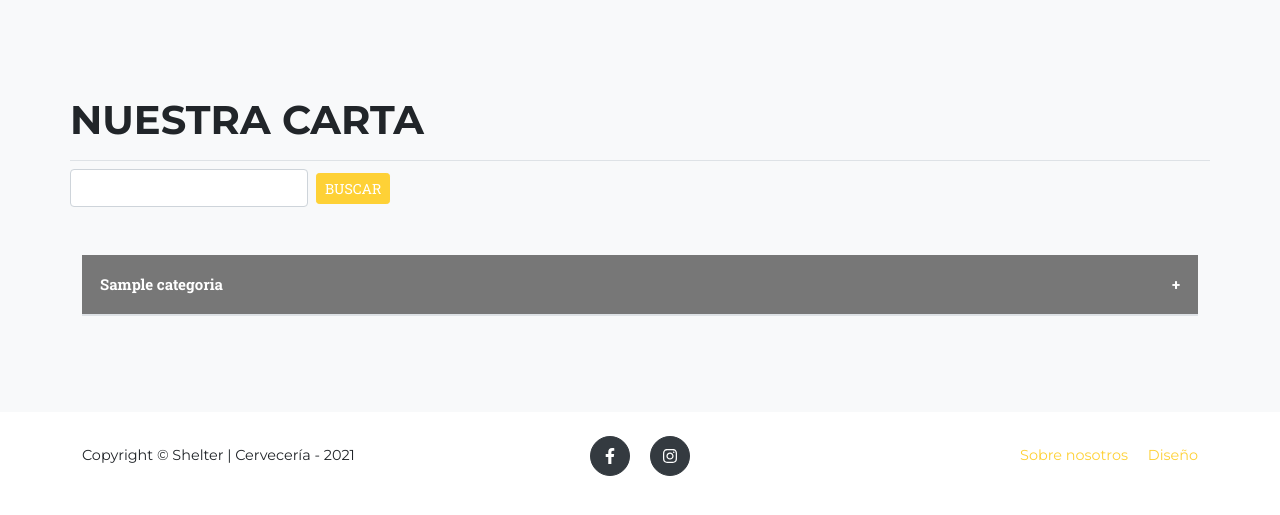
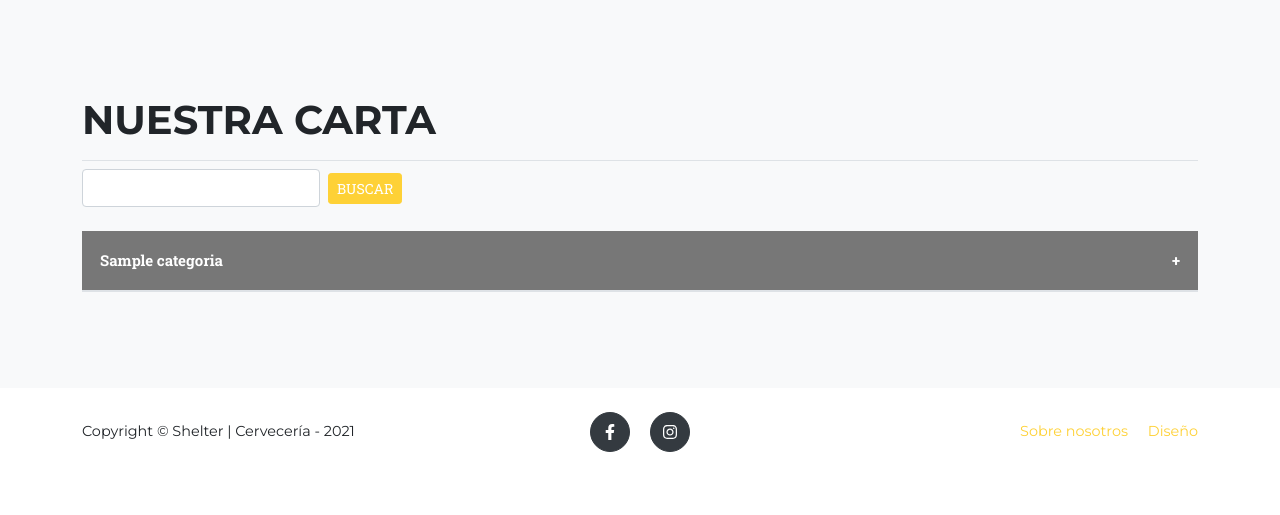
Before and after one commit to guidomitolo/gourmet, a Django app: page /menu/ in a window 1280 px wide. Shown: the part 73-588 px from the top of the page. Run offline with Django 3.2, Linux system fonts and the light colour scheme; tables that the repository leaves empty hold one stand-in row (values such as "Sample post"); grey boxes marked "Sample" are stand-in pictures; some libraries are stand-ins or nearby versions; some web fonts are replaced.

Commit message:
template_fix

```diff
--- a/templates/main/home.html
+++ b/templates/main/home.html
@@ -46,7 +46,7 @@
     <div class="container">
         <div class="text-center">
             <h2 class="section-heading text-uppercase">Contactanos</h2>
-            <h3 class="section-subheading text-muted">Dejanos tus cometarios. Te responderemos a la brevedad.</h3>
+            <h3 class="section-subheading text-muted">Dejanos tus comentarios. Te responderemos a la brevedad.</h3>
             {% if messages %}
             {% for message in messages %}
             <div class="alert alert-warning" role="alert">{{ message }}</div>
--- a/templates/menu/menu.html
+++ b/templates/menu/menu.html
@@ -3,8 +3,7 @@
 {% block content %}
 <section class="page-section bg-light">
     <div class="container">
-        <div class="mb-5">
-            <div class="row border-bottom">
+        <div class="border-bottom">
             {% if user.is_superuser or user.is_employee %}
             <a class="text-right" href="{% url 'api_prod' %}">
                 <h2 class="section-heading text-uppercase text-left">Nuestra carta</h2>
@@ -13,7 +12,8 @@
                 <h2 class="section-heading text-uppercase text-left">Nuestra carta</h2>
             {% endif %}
         </div>
-            <div class="row">
+        <div class="row mb-4">
+            <div class="col-12 text-left">
                 <form method="post" class="form-inline mt-2" style="float: left;">
                     {% csrf_token %}
                     <input class="form-control mr-sm-2" type="text" id="productos" name="productos" aria-label="Search">
@@ -28,7 +28,7 @@
             <div class="row border p-2 my-3 rounded" style="box-shadow: 1px 1px 1px #aaaaaa;">
                 <div class="col-7">
                     <div class="mb-4">
-                    <h5 class="mb-3"><b>{{ item.nombre }}</b></h5>
+                        <h6 class="mb-3"><b>{{ item.nombre }}</b></h6>
                         {{ item.detalle }}
                     </div>
                     {% if user.is_superuser or user.is_employee%}
@@ -42,7 +42,7 @@
                     {% endif %}
                 </div>
                 <div class="col-2">
-                <b>ARS {{ item.precio }}</b><br><br>
+                    <h6><b>ARS {{ item.precio }}</b></h6><br><br>
                     {% if item.delivery %}
                         <img class="img-fluid max-width: 100% rounded" src="{% static 'menu/img/delivery.png' %}" width="25">
                     {% endif %}
@@ -64,37 +64,38 @@
         {% else %}
 
             {% for categoria in categorias %}
+                {% if categoria.producto_set.all|length > 0 %}
+                <div class="collapsible">
+                    <b>{{ categoria }}</b>
+                </div>
+                <div class="content border">
                     {% for producto in categoria.producto_set.all %}
                         {% if producto.estado == "Publicado" %}
-            <button class="collapsible">
-                <b>{{ categoria }}</b>
-            </button>
-            <div class="content border">
-            <div class="row m-2 border">
+                            <div class="row my-1 py-2 border">
                                 <div class="col-7">
                                     <div class="mb-4">
-                        <h5 class="mb-3"><b>{{ producto.nombre }}</b>
+                                        <h6>
+                                            <b>{{ producto.nombre }}</b>
+                                        </h6>
+                                        <div class="ml-n2 mt-n2 mb-2">
                                             {% if producto.delivery %}
-                            <img class="img-fluid max-width: 100% rounded ml-2" src="{% static 'menu/img/delivery.png' %}" width="25">
+                                            <img class="img-fluid max-width: 100% rounded ml-2" src="{% static 'menu/img/delivery.png' %}" width="15">
                                             {% endif %}
                                             {% if producto.vegano %}
-                            <img class="img-fluid max-width: 100% rounded ml-2" src="{% static 'menu/img/vegan_1.png' %}" width="25">
+                                            <img class="img-fluid max-width: 100% rounded ml-2" src="{% static 'menu/img/vegan_1.png' %}" width="15">
                                             {% endif %}
                                             {% if producto.celiaco %}
-                            <img class="img-fluid max-width: 100% rounded ml-2" src="{% static 'menu/img/celiaco.png' %}" width="34">
+                                            <img class="img-fluid max-width: 100% rounded ml-2" src="{% static 'menu/img/celiaco.png' %}" width="20">
                                             {% endif %}
-                        </h5>
-                        {{ producto.detalle }}
+                                        </div>
+                                        <small>{{ producto.detalle }}</small>
                                     </div>
                                     {% if user.is_superuser or user.is_employee%}
                                     <form method="POST">
-                        <a class="btn btn-primary btn-sm text-uppercase" href="{% url 'modificar' producto.id %}">Modificar</a>
+                                        <a class="btn btn-primary btn-sm text-uppercase my-2" href="{% url 'modificar' producto.id %}">Modificar</a>
                                         {% csrf_token %}
-                        <button class="btn btn-primary btn-sm text-uppercase" type="submit" name="eliminar" value="{{ producto.id }}">Eliminar</button>
+                                        <button class="btn btn-primary btn-sm text-uppercase my-2" type="submit" name="eliminar" value="{{ producto.id }}">Eliminar</button>
                                     </form>
-                    {% else %}
-                        <button class="btn btn-primary btn-sm text-uppercase">Ordenar</button>
-                        <!-- <button data-product="{{item.id}}" data-action="add" class="btn btn-sm btn-outline-secondary add-btn update-cart">Agregar</button> -->
                                     {% endif %}
                                 </div>
                                 <div class="col-2">
@@ -102,14 +103,17 @@
                                 </div>
                                 <div class="col-3 text-center">
                                     {% if producto.ruta_imagen %}
-                    <img class="img-fluid rounded" src="/media/{{ producto.ruta_imagen }}" width="170">
+                                    <img class="img-fluid rounded" style="float: right;" src="/media/{{ producto.ruta_imagen }}" width="130">
                                     {% endif %}
                                 </div>
                             </div>
                         {% endif %}
+                    {% endfor %}
                 </div>
+
+                {% endif %}
             {% endfor %}
-        {% endfor %}
+
         {% endif %}
     </div>
 </section>
--- a/users/models.py
+++ b/users/models.py
@@ -41,7 +41,7 @@ class Empleado(models.Model):
 
 class Profile(models.Model):
     user = models.OneToOneField(User, on_delete=models.CASCADE)
-    image = models.ImageField(default='users/default.jpg', upload_to='profile_pics')
+    image = models.ImageField(default='users/default.jpg', upload_to='profile_pics/img/%Y/%m/%d')
 
     def __str__(self,):
         return f'{self.user.username} Profile'
```
Also changed, not shown: templates/tienda/tienda.html (+27 -19 lines), 1 other file. Lines whose indentation alone changed are shown as unchanged.
